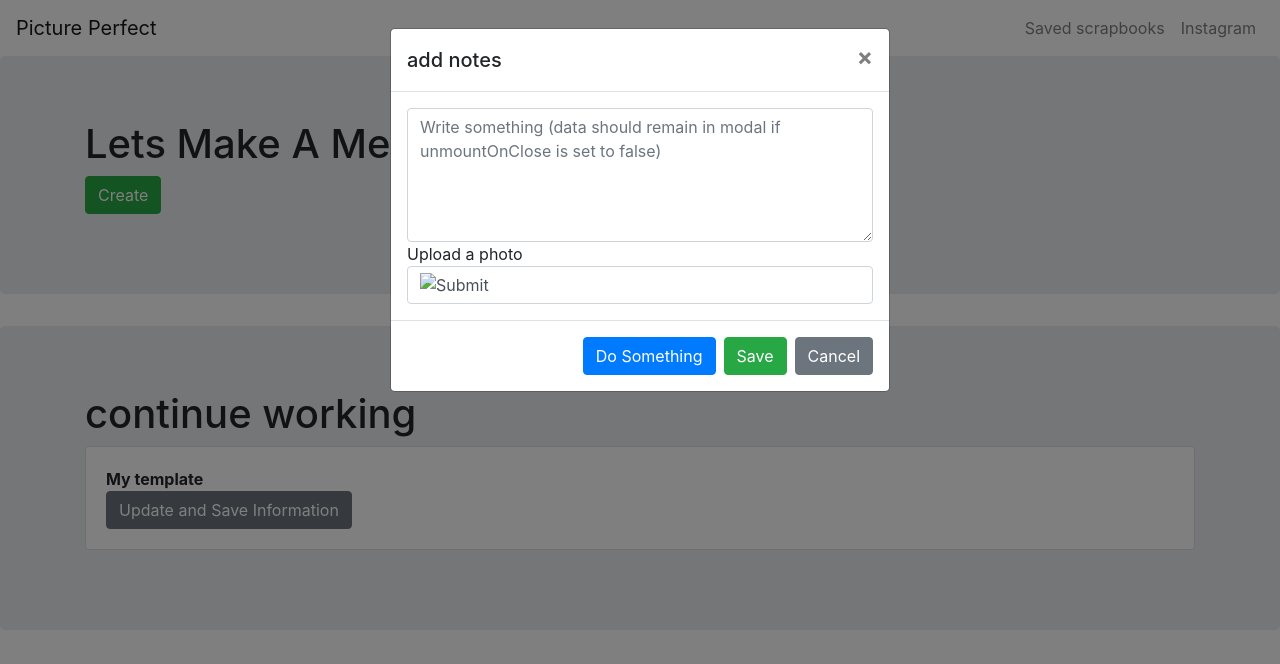
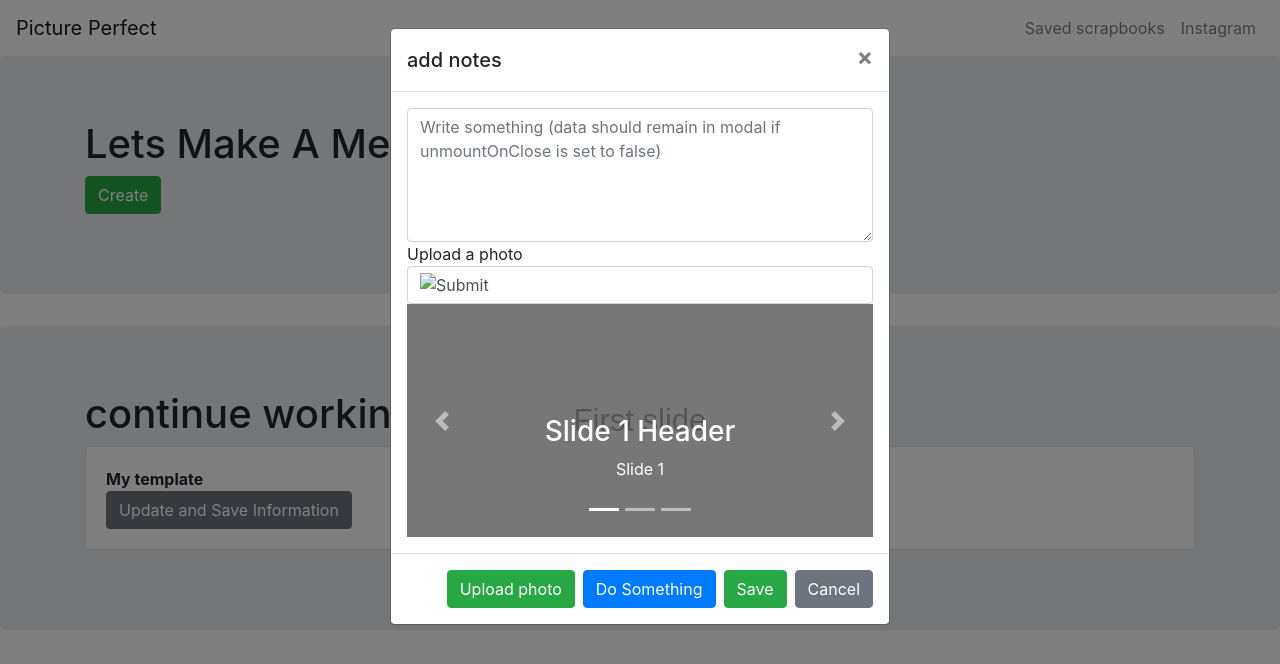
Before and after one commit to UPenn-final-project/picture-Perfect, a React (Create React App) app: page /Save in a window 1280 px wide. Both pictures are taken after a click on the link "Create". Shown: the top 664 px of the page. Built offline with nearby package versions, Linux system fonts and the light colour scheme.

Commit message:
carosul add to modal

```diff
--- a/src/components/AddTempModal.js
+++ b/src/components/AddTempModal.js
@@ -1,5 +1,6 @@
 import React, {Component} from 'react';
-import { Button, Modal, ModalHeader, ModalBody, ModalFooter, Input, Label, Form, FormGroup } from 'reactstrap';
+import Carousal from '../components/carousal';
+import { Button, Modal, ModalHeader, ModalBody, ModalFooter, Carousel, Input, Label, Form, FormGroup } from 'reactstrap';
 
 export class AddTempModal extends Component{
     constructor(props){
@@ -15,8 +16,10 @@ render(){
             <ModalBody>
             <Input type="textarea" placeholder="Write something (data should remain in modal if unmountOnClose is set to false)" rows={5} />
             Upload a photo<Input type="image" src="" alt="Submit" width="900" height="900"/>
+            <Carousal/>
                 </ModalBody>
             <ModalFooter>
+            <Button color="success" onClick={this.props.toggle}>Upload photo</Button>{' '}
                 <Button color="primary" onClick={this.props.toggle}>Do Something</Button>{' '}
                 <Button color="success" onClick={this.props.toggle}>Save</Button>{' '}
                 <Button color="secondary" onClick={this.props.toggle}>Cancel</Button>
```
Also changed, not shown: src/pages/Save.js (line endings or trailing spaces).
